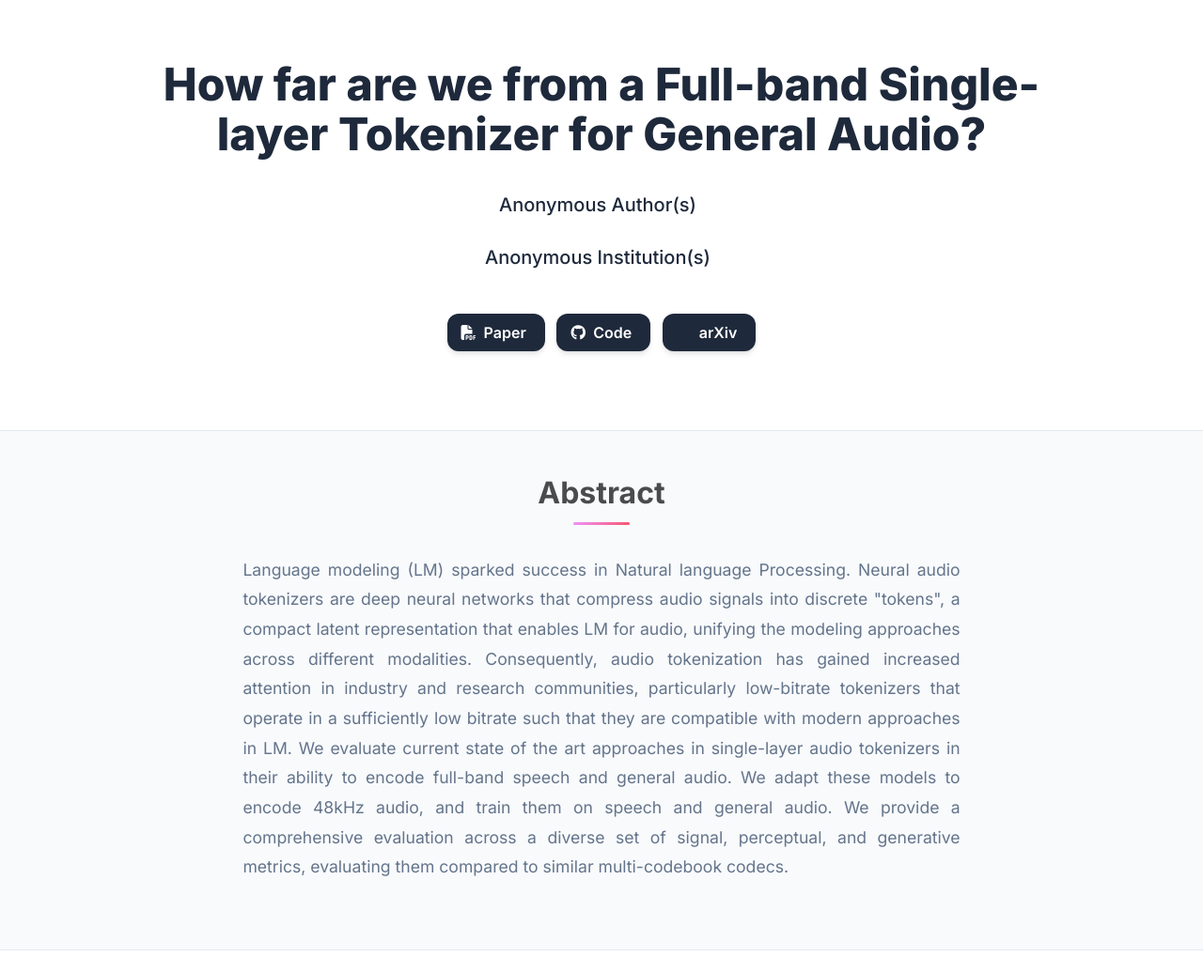
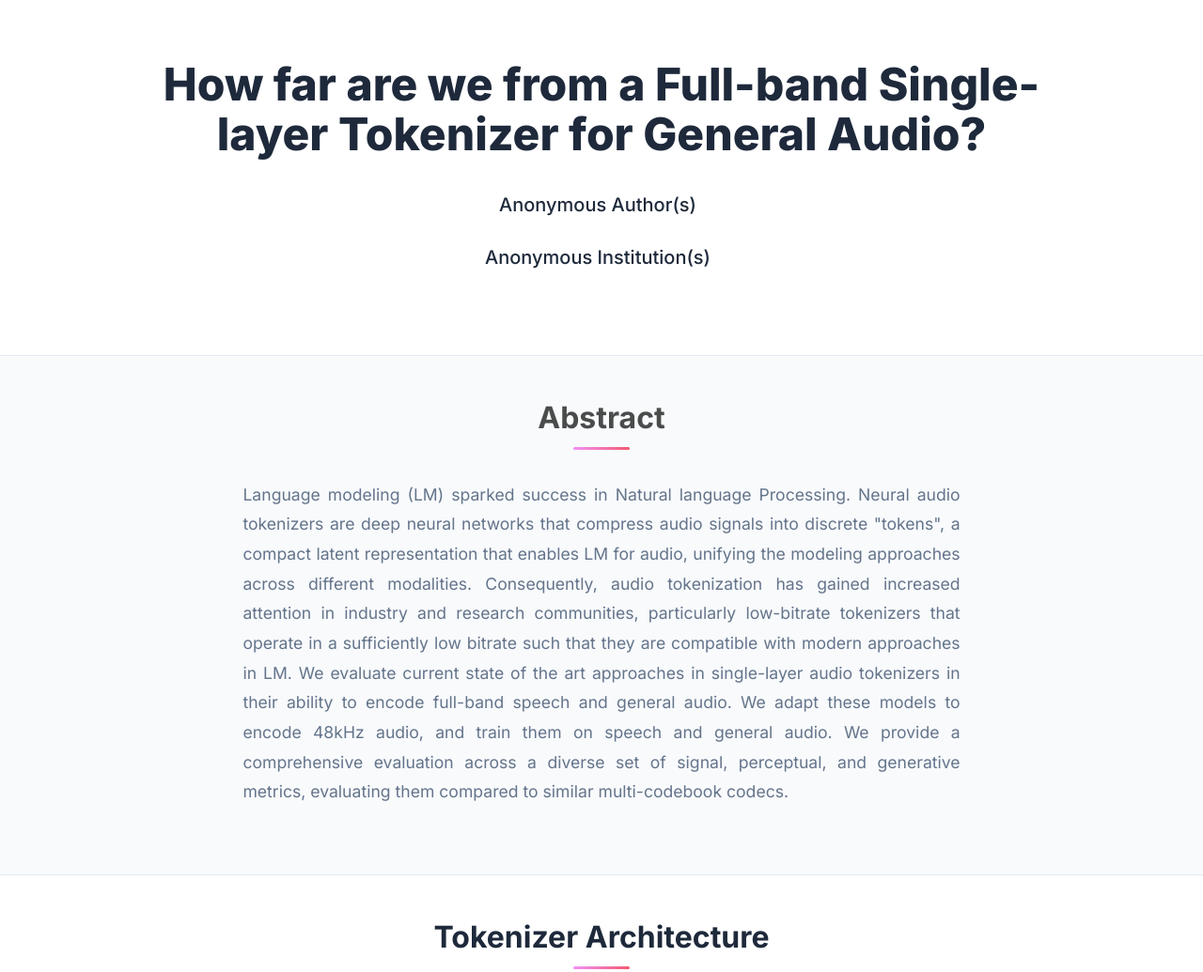
Before and after one commit to icassp2026submission/singlelayertokenizer_demo, a plain HTML site: page index.html in a window 1280 px wide. Shown: the top 1035 px of the page at 94% size. Drawn offline with nearby package versions, Linux system fonts and the light colour scheme; some icons are missing.

Commit message:
removed link buttons for anon version

```diff
--- a/index.html
+++ b/index.html
@@ -113,40 +113,6 @@
                     <span class="author-block">Anonymous Institution(s)</span>
                   </div>
 
-                  <div class="column has-text-centered">
-                    <div class="publication-links">
-                         <!-- TODO: Update with your arXiv paper ID -->
-                      <span class="link-block">
-                        <a href="https://arxiv.org/pdf/<ARXIV PAPER ID>.pdf" target="_blank"
-                        class="external-link button is-normal is-rounded is-dark">
-                        <span class="icon">
-                          <i class="fas fa-file-pdf"></i>
-                        </span>
-                        <span>Paper</span>
-                      </a>
-                    </span>
-
-                  <!-- TODO: Replace with your GitHub repository URL -->
-                  <span class="link-block">
-                    <a href="https://github.com/YOUR REPO HERE" target="_blank"
-                    class="external-link button is-normal is-rounded is-dark">
-                    <span class="icon">
-                      <i class="fab fa-github"></i>
-                    </span>
-                    <span>Code</span>
-                  </a>
-                </span>
-
-                <!-- TODO: Update with your arXiv paper ID -->
-                <span class="link-block">
-                  <a href="https://arxiv.org/abs/<ARXIV PAPER ID>" target="_blank"
-                  class="external-link button is-normal is-rounded is-dark">
-                  <span class="icon">
-                    <i class="ai ai-arxiv"></i>
-                  </span>
-                  <span>arXiv</span>
-                </a>
-              </span>
             </div>
           </div>
         </div>
```
